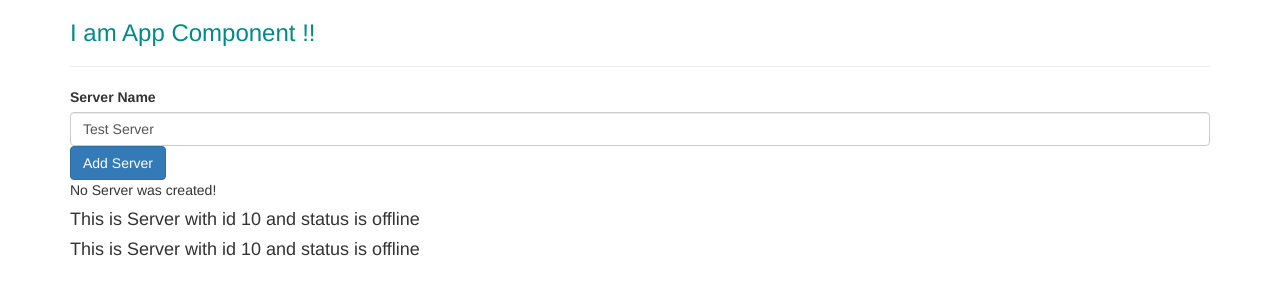
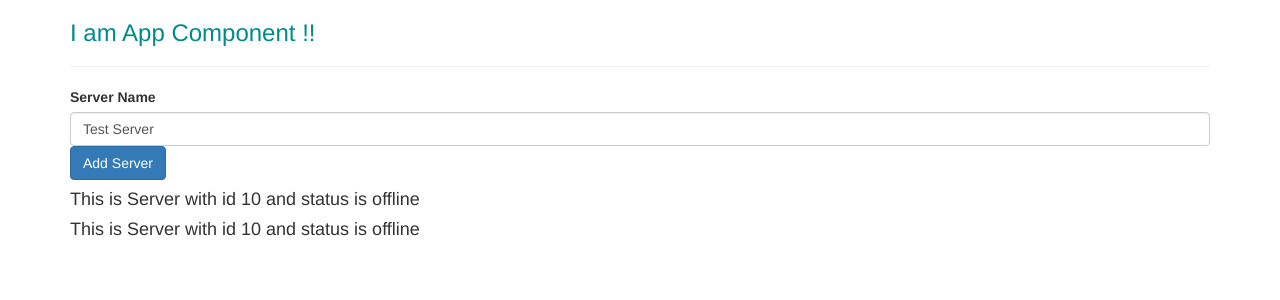
Before and after one commit to kumar-anuj/AngularProject, an Angular app: page / in a window 1280 px wide. Shown: the top 300 px of the page. Built offline with nearby package versions, Linux system fonts and the light colour scheme.

Commit message:
ngIf directive usage

```diff
--- a/src/app/servers/servers.component.html
+++ b/src/app/servers/servers.component.html
@@ -17,6 +17,7 @@
 </button>
 <!-- <p>{{ allowNewServer }}</p>
 <p [innerText]="allowNewServer"> </p> -->
-<p> {{ serverCreationStatus }}</p>
+<!-- <p> {{ serverCreationStatus }}</p> -->
+<p *ngIf="serverCreated"> Server is Created ! Name is {{serverName}}</p>
 <app-server></app-server>
 <app-server></app-server>
--- a/src/app/servers/servers.component.ts
+++ b/src/app/servers/servers.component.ts
@@ -16,6 +16,7 @@
   allowNewServer = false;
   serverCreationStatus = "No Server was created!"
   serverName ='Test Server';
+  serverCreated = false;
 
   constructor() {
     setTimeout(() => { this.allowNewServer = true; },1000);
@@ -25,6 +26,7 @@
   }
 
   onCreateServer() {
+    this.serverCreated = true;
     this.serverCreationStatus ="Server was Created! Name is " + this.serverName;
   }
 
```
